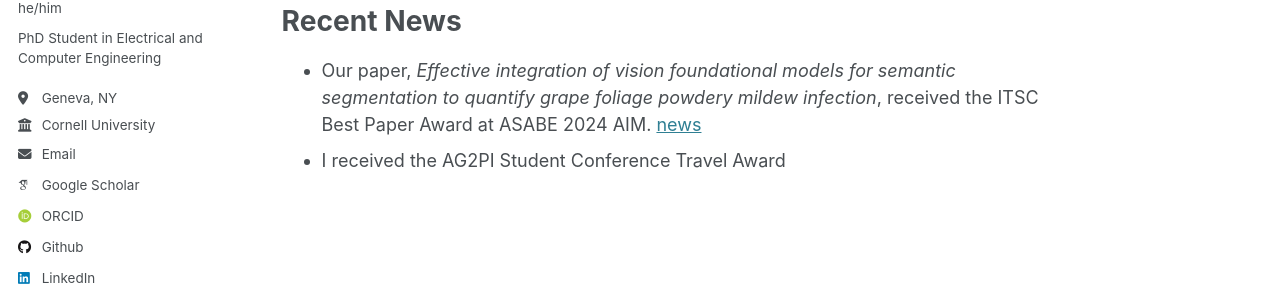
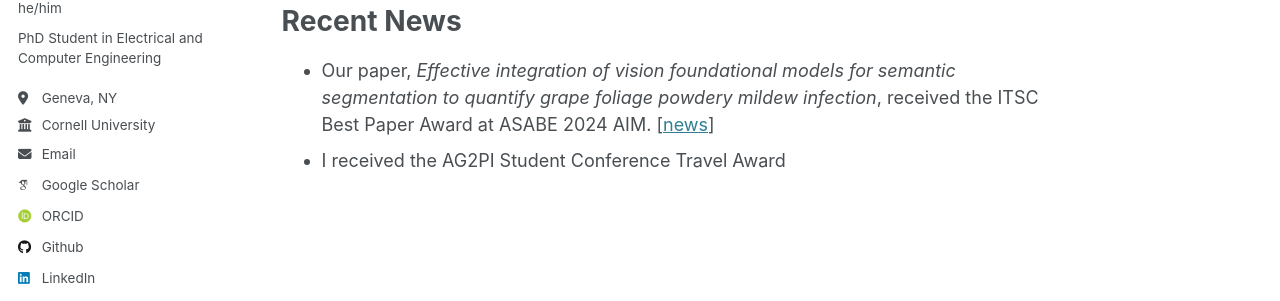
Before and after one commit to YiyuanLinXX/YiyuanLinXX.github.io, a Jekyll site: the page built from _pages/about.md, in a window 1280 px wide. Shown: the part 325-626 px from the top of the page. Built offline with Jekyll 4.4.1, drawn with Linux system fonts in a browser that asks for light colours; some web fonts are replaced.

Commit message:
update pub

```diff
--- a/_pages/about.md
+++ b/_pages/about.md
@@ -12,5 +12,5 @@ I am a Ph.D. student majoring in Electrical and Computer Engineering at Cornell
 <br/>
 
 # Recent News
-- Our paper, *Effective integration of vision foundational models for semantic segmentation to quantify grape foliage powdery mildew infection*, received the ITSC Best Paper Award at ASABE 2024 AIM. [news](https://www.asabe.org/Awards-Competitions/Paper-Awards/ITSC-Paper-Awards)
+- Our paper, *Effective integration of vision foundational models for semantic segmentation to quantify grape foliage powdery mildew infection*, received the ITSC Best Paper Award at ASABE 2024 AIM. [[news](https://www.asabe.org/Awards-Competitions/Paper-Awards/ITSC-Paper-Awards)]
 - I received the AG2PI Student Conference Travel Award
```
